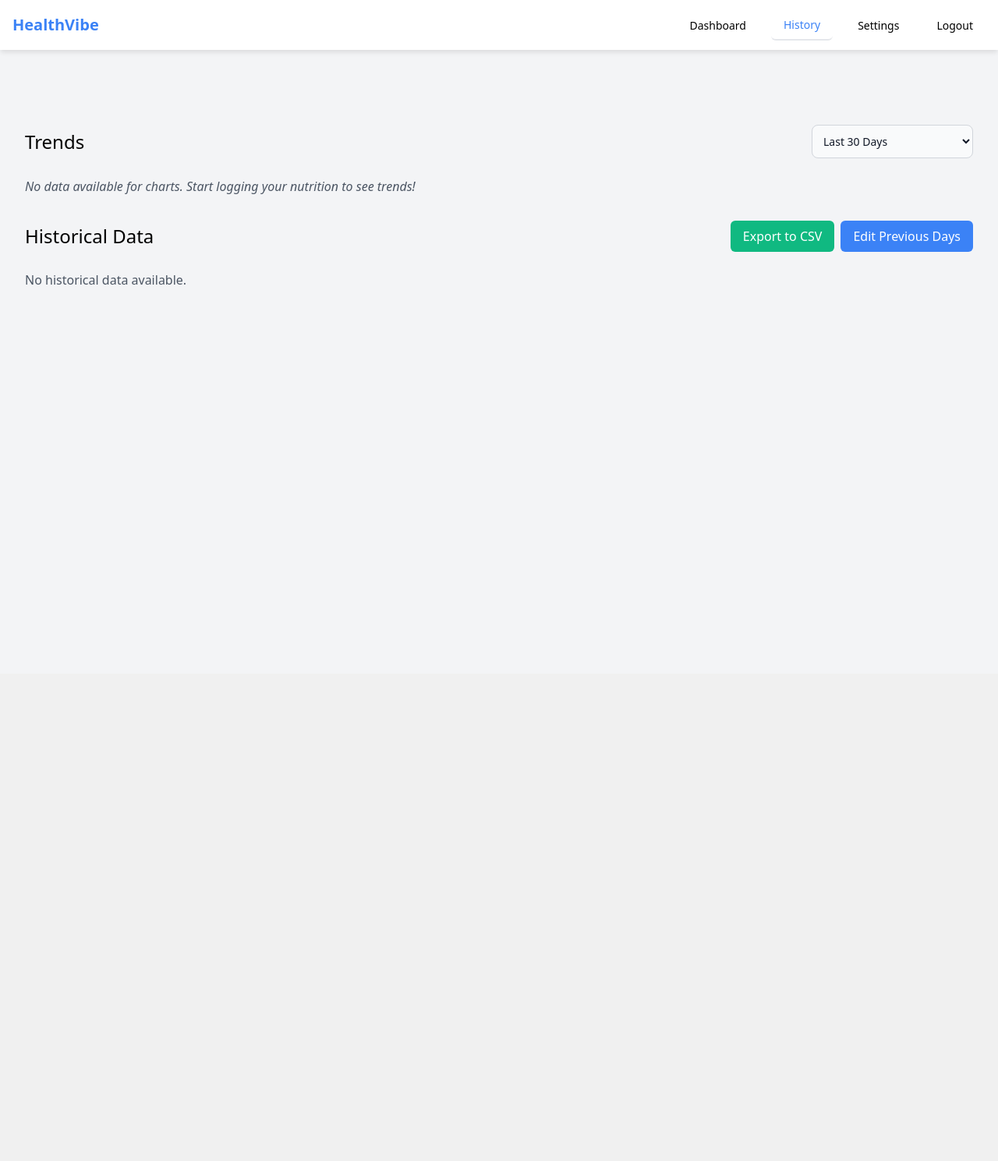
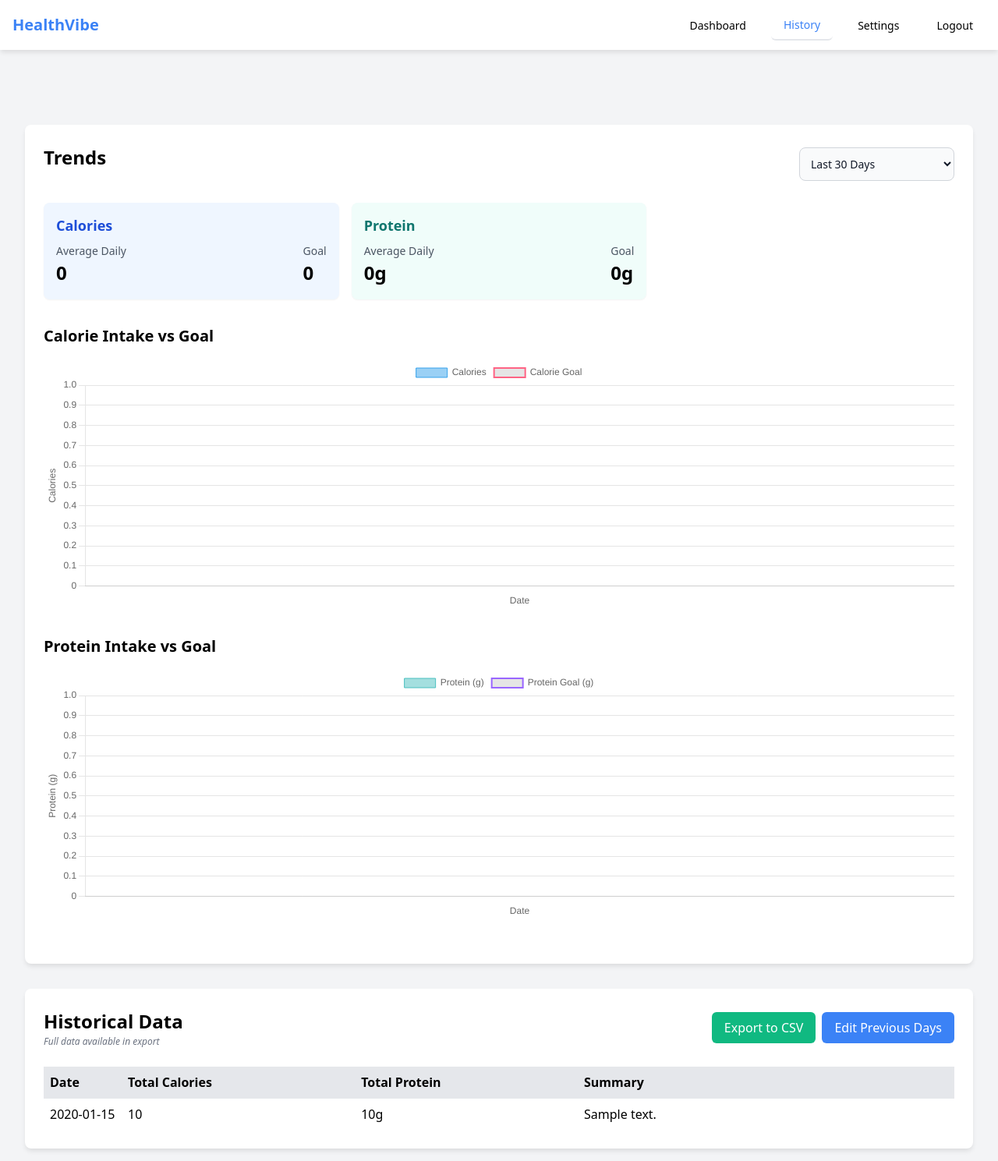
Before and after one commit to AndyIsBuilding/calorie_counter, a Flask app: page /history in a window 1280 px wide. Shown: the whole page at 78% size. Before the commit the page ends 365 px from the top, so only its background shows below. Run offline with Flask 3, Linux system fonts and the light colour scheme; a user stored in the database is signed in; tables that the repository leaves empty hold one stand-in row (values such as "Sample post"); data that the repository does not hold is empty; some libraries are stand-ins or nearby versions.

Commit message:
add history back, update tests

```diff
--- a/app.py
+++ b/app.py
@@ -101,7 +101,6 @@ class User(UserMixin):
         if self.weight_unit == 1:  # If user prefers lbs
             # Convert lbs to kg for storage (1 lb = 0.45359237 kg)
             stored_weight = weight * 0.45359237
-            print(f"Converting weight from lbs to kg for storage: {weight} lbs -> {stored_weight} kg")
 
         conn = sqlite3.connect(DB_PATH)
         c = conn.cursor()
@@ -112,11 +111,9 @@ class User(UserMixin):
 
         if existing_log:
             # Update existing log
-            print(f"Updating existing weight log for {date}: {stored_weight} kg")
             c.execute("UPDATE weight_logs SET weight = ? WHERE id = ?", (stored_weight, existing_log[0]))
         else:
             # Insert new log
-            print(f"Creating new weight log for {date}: {stored_weight} kg")
             c.execute("INSERT INTO weight_logs (date, weight, user_id) VALUES (?, ?, ?)",
                      (date, stored_weight, self.id))
 
@@ -138,15 +135,12 @@ class User(UserMixin):
 
         conn.close()
 
-        print(f"Retrieved {len(logs)} weight logs from database")
-
         # Convert weights to user's preferred unit
         converted_logs = []
         for date, weight in logs:
             if self.weight_unit == 1:  # If user prefers lbs
                 # Convert kg to lbs (1 kg = 2.20462 lbs)
                 converted_weight = round(weight * 2.20462, 1)
-                print(f"Converting weight from kg to lbs for display: {weight} kg -> {converted_weight} lbs")
                 converted_logs.append((date, converted_weight))
             else:
                 converted_logs.append((date, weight))
@@ -238,7 +232,6 @@ def init_db():
 
     # Add user_id column if it doesn't exist
     if 'user_id' not in column_names:
-        print("Adding user_id column to foods table")
         c.execute("ALTER TABLE foods ADD COLUMN user_id INTEGER")
         c.execute("UPDATE foods SET user_id = 1")  # Set default user_id to 1 for existing foods
 
@@ -342,7 +335,7 @@ def edit_history():
 @login_required
 def update_history():
     edit_date = request.form['edit_date']
-    print(f"Edit date: {edit_date}")
+
     existing_food_ids = request.form.getlist('existing_food_id[]')
     new_food_names = request.form.getlist('new_food_name[]')
     new_food_calories = request.form.getlist('new_food_calories[]')
@@ -1034,10 +1027,6 @@ def update_settings():
     current_weight = request.form.get('current_weight', type=float)
     weight_unit = request.form.get('weight_unit', type=int, default=0)  # Default to kg (0)
 
-    # Debug logging
-    print(f"Update settings: calorie_goal={calorie_goal}, protein_goal={protein_goal}, weight_goal={weight_goal}, current_weight={current_weight}, weight_unit={weight_unit}")
-    print(f"Previous weight unit: {current_user.weight_unit}")
-
     # Validate the input
     if calorie_goal is None or protein_goal is None:
         if request.headers.get('X-Requested-With') == 'XMLHttpRequest':
@@ -1071,7 +1060,6 @@ def update_settings():
         if weight_unit == 1:  # If user is using pounds
             # Convert from lbs to kg for storage (1 lb = 0.45359237 kg)
             weight_goal_kg = weight_goal * 0.45359237
-            print(f"Converting weight goal from lbs to kg for storage: {weight_goal} lbs -> {weight_goal_kg} kg")
             weight_goal = weight_goal_kg
 
     # Update the user's goals using the User class method
@@ -1104,26 +1092,33 @@ def update_settings():
 def history():
     conn = sqlite3.connect(DB_PATH)
     c = conn.cursor()
-    # Get data for the last 90 days (3 months) instead of just 30 days
-    ninety_days_ago = (get_local_date() - timedelta(days=90)).isoformat()
+
+    # Get all data for the user for charts (ascending order for proper timeline)
     c.execute("""SELECT date, total_calories, total_protein, summary, calorie_goal, protein_goal
                  FROM daily_summary
-                 WHERE date >= ? AND user_id = ?
-                 ORDER BY date ASC""", (ninety_days_ago, current_user.id))
-    summaries = c.fetchall()
+                 WHERE user_id = ?
+                 ORDER BY date ASC""", (current_user.id,))
+    all_summaries = c.fetchall()
 
-    # Get weight logs for the same period
+    # Get the same data but in descending order for the table display (most recent first)
+    c.execute("""SELECT date, total_calories, total_protein, summary, calorie_goal, protein_goal
+                 FROM daily_summary
+                 WHERE user_id = ?
+                 ORDER BY date DESC""", (current_user.id,))
+    weekly_summaries = c.fetchall()
+
+    # Get all weight logs for the user
     c.execute("""SELECT date, weight FROM weight_logs
-                 WHERE date >= ? AND user_id = ?
-                 ORDER BY date ASC""", (ninety_days_ago, current_user.id))
+                 WHERE user_id = ?
+                 ORDER BY date ASC""", (current_user.id,))
     weight_logs = c.fetchall()
 
-    # Format data for charts
-    dates = [entry[0] for entry in summaries]
-    calories = [entry[1] for entry in summaries]
-    proteins = [entry[2] for entry in summaries]
-    calorie_goals = [entry[4] for entry in summaries]
-    protein_goals = [entry[5] for entry in summaries]
+    # Format data for charts (using the ascending order data)
+    dates = [entry[0] for entry in all_summaries]
+    calories = [entry[1] for entry in all_summaries]
+    proteins = [entry[2] for entry in all_summaries]
+    calorie_goals = [entry[4] for entry in all_summaries]
+    protein_goals = [entry[5] for entry in all_summaries]
 
     # Format weight data
     weight_dates = [entry[0] for entry in weight_logs]
@@ -1145,12 +1140,8 @@ def history():
 
     conn.close()
 
-    # Debug logging
-    print(f"History data: {len(dates)} nutrition entries, {len(weight_dates)} weight entries")
-    print(f"Weight unit: {weight_unit}, Weight goal: {weight_goal}")
-
     return render_template('history.html',
-                          weekly_summaries=summaries,
+                          weekly_summaries=weekly_summaries,  # This is now in descending order
                           chart_dates=dates,
                           chart_calories=calories,
                           chart_proteins=proteins,
@@ -1164,10 +1155,7 @@ def history():
 @app.route('/remove_quick_add_food', methods=['POST'])
 @login_required
 def remove_quick_add_food():
-    print("remove_quick_add_food endpoint called")
     food_id = request.form.get('food_id')
-    print(f"Received food_id: {food_id}")
-    print(f"Request form data: {request.form}")
 
     if not food_id:
         if request.headers.get('X-Requested-With') == 'XMLHttpRequest':
@@ -1215,7 +1203,7 @@ def remove_quick_add_food():
         return redirect(url_for('settings'))
     except sqlite3.Error as e:
         conn.rollback()
-        print(f"Database error: {e}")
+
         if request.headers.get('X-Requested-With') == 'XMLHttpRequest':
             return jsonify({
                 'success': False,
--- a/static/js/dashboard.js
+++ b/static/js/dashboard.js
@@ -82,7 +82,6 @@ window.addEventListener('load', function() {
                         if (response.success) {
                             addQuickAddButton(response.food);
                             $('#addFoodForm')[0].reset();
-                            // Note: Not manually calling showToast here as ajaxSuccess in common.js will handle it
                         }
                     },
                     error: function(xhr, status, error) {
--- a/static/js/history.js
+++ b/static/js/history.js
@@ -127,13 +127,66 @@ function filterDataByDays(days) {
     };
 }
 
-// Initialize charts with default data (30 days)
-let filteredData = filterDataByDays('30');
+// Wrap all initialization code in a DOMContentLoaded event listener
+document.addEventListener('DOMContentLoaded', function() {
+    // Calculate the actual data range in days
+    let oldestDate = null;
+    if (allDates.length > 0) {
+        // Find the oldest date in nutrition data
+        oldestDate = new Date(Math.min(...allDates.map(d => new Date(d))));
+
+        // Check if we have weight data that goes back further
+        if (allWeightDates.length > 0) {
+            const oldestWeightDate = new Date(Math.min(...allWeightDates.map(d => new Date(d))));
+
+            if (oldestWeightDate < oldestDate) {
+                oldestDate = oldestWeightDate;
+            }
+        }
+    }
+
+    // Calculate days of data available
+    let daysOfDataAvailable = 0;
+    if (oldestDate) {
+        const today = new Date();
+        const diffTime = Math.abs(today - oldestDate);
+        daysOfDataAvailable = Math.ceil(diffTime / (1000 * 60 * 60 * 24));
+    }
+
+    // Update time range selector options based on available data
+    const timeRangeSelector = document.getElementById('timeRangeSelector');
+    if (timeRangeSelector) {
+        // Remove options that exceed our data range
+        Array.from(timeRangeSelector.options).forEach(option => {
+            const value = parseInt(option.value);
+            if (!isNaN(value) && value > daysOfDataAvailable) {
+                option.disabled = true;
+                option.text += ` (insufficient data - only ${daysOfDataAvailable} days available)`;
+            }
+        });
+
+        // Set the default selection to the appropriate option
+        if (daysOfDataAvailable <= 7) {
+            timeRangeSelector.value = 'all';
+        } else if (daysOfDataAvailable <= 14) {
+            timeRangeSelector.value = '7';
+        } else if (daysOfDataAvailable <= 30) {
+            timeRangeSelector.value = '14';
+        } else {
+            timeRangeSelector.value = '30'; // Default to 30 days
+        }
+    }
+
+    // Initialize charts with default data (30 days or all if less data available)
+    let initialTimeRange = timeRangeSelector ? timeRangeSelector.value : '30';
+    let filteredData = filterDataByDays(initialTimeRange);
     updateSummaryStats(filteredData);
 
     // Calorie Chart
-const calorieCtx = document.getElementById('calorieChart').getContext('2d');
-const calorieChart = new Chart(calorieCtx, {
+    const calorieCtx = document.getElementById('calorieChart')?.getContext('2d');
+    let calorieChart;
+    if (calorieCtx) {
+        calorieChart = new Chart(calorieCtx, {
             type: 'bar',
             data: {
                 labels: formatDates(filteredData.dates),
@@ -196,10 +249,13 @@ const calorieChart = new Chart(calorieCtx, {
                 }
             }
         });
+    }
 
     // Protein Chart
-const proteinCtx = document.getElementById('proteinChart').getContext('2d');
-const proteinChart = new Chart(proteinCtx, {
+    const proteinCtx = document.getElementById('proteinChart')?.getContext('2d');
+    let proteinChart;
+    if (proteinCtx) {
+        proteinChart = new Chart(proteinCtx, {
             type: 'bar',
             data: {
                 labels: formatDates(filteredData.dates),
@@ -262,15 +318,17 @@ const proteinChart = new Chart(proteinCtx, {
                 }
             }
         });
+    }
 
     // Weight Chart (replace Jinja conditional)
+    let weightChart;
     if (allWeights.length > 0) {
-    const weightCtx = document.getElementById('weightChart').getContext('2d');
-
+        const weightCtx = document.getElementById('weightChart')?.getContext('2d');
+        if (weightCtx) {
             // Create an array of the weight goal for each date point
             let weightGoalArray = Array(filteredData.weights.length).fill(weightGoal);
 
-    const weightChart = new Chart(weightCtx, {
+            weightChart = new Chart(weightCtx, {
                 type: 'line',
                 data: {
                     labels: formatDates(filteredData.weightDates),
@@ -338,26 +396,49 @@ if (allWeights.length > 0) {
                     }
                 }
             });
+        }
+    }
 
     // Time range selector event listener
-    document.getElementById('timeRangeSelector').addEventListener('change', function() {
-        // ... existing update code ...
+    if (timeRangeSelector) {
+        timeRangeSelector.addEventListener('change', function() {
+            // Get the selected time range
+            const selectedDays = this.value;
 
-        // Update weight chart (replace Jinja conditional)
-        weightGoalArray = Array(filteredData.weights.length).fill(weightGoal);
+            // Filter data based on selected time range
+            filteredData = filterDataByDays(selectedDays);
+
+            // Update summary statistics
+            updateSummaryStats(filteredData);
+
+            // Update calorie chart
+            if (calorieChart) {
+                calorieChart.data.labels = formatDates(filteredData.dates);
+                calorieChart.data.datasets[0].data = filteredData.calories;
+                calorieChart.data.datasets[1].data = filteredData.calorieGoals;
+                calorieChart.update();
+            }
+
+            // Update protein chart
+            if (proteinChart) {
+                proteinChart.data.labels = formatDates(filteredData.dates);
+                proteinChart.data.datasets[0].data = filteredData.proteins;
+                proteinChart.data.datasets[1].data = filteredData.proteinGoals;
+                proteinChart.update();
+            }
+
+            // Update weight chart if it exists
+            if (weightChart) {
+                const weightGoalArray = Array(filteredData.weights.length).fill(weightGoal);
                 weightChart.data.labels = formatDates(filteredData.weightDates);
                 weightChart.data.datasets[0].data = filteredData.weights;
-        weightChart.data.datasets[0].label = `Weight (${weightUnit})`;
 
-        if (weightGoal) {
+                if (weightGoal && weightChart.data.datasets.length > 1) {
                     weightChart.data.datasets[1].data = weightGoalArray;
-            weightChart.data.datasets[1].label = `Weight Goal (${weightUnit})`;
                 }
 
-        // Update y-axis title
-        weightChart.options.scales.y.title.text = `Weight (${weightUnit})`;
-
                 weightChart.update();
+            }
         });
     }
 
@@ -369,3 +450,4 @@ document.querySelectorAll('a[href]').forEach(link => {
             link.href = URLS.editHistory;
         }
     });
+});
--- a/static/styles.css
+++ b/static/styles.css
@@ -49,7 +49,10 @@
 .dashboard-card,
 .history-card,
 .error-container {
-    composes: card-base;
+    background-color: white;
+    padding: 1.5rem;
+    border-radius: var(--radius-lg);
+    box-shadow: var(--shadow-md);
 }
 
 /* Common Title Styles */
@@ -60,13 +63,15 @@
 
 .page-title,
 .history-title {
-    composes: title-base;
+    font-weight: 700;
+    margin-bottom: 1rem;
     font-size: 1.5rem;  /* text-2xl */
 }
 
 .dashboard-title,
 .section-title {
-    composes: title-base;
+    font-weight: 700;
+    margin-bottom: 1rem;
     font-size: 1.25rem;  /* text-xl */
 }
 
@@ -90,12 +96,22 @@
 .button-home,
 .button-edit,
 .button-update {
-    composes: button-primary;
+    border-radius: var(--radius);
+    transition: all 0.2s ease;
+    background-color: var(--primary);
+    color: white;
+}
+
+.button-home:hover,
+.button-edit:hover,
+.button-update:hover {
+    background-color: var(--primary-hover);
 }
 
 /* Success Button Variants */
 .button-success {
-    composes: button-base;
+    border-radius: var(--radius);
+    transition: all 0.2s ease;
     background-color: var(--success);
     color: white;
 }
@@ -106,12 +122,21 @@
 
 .button-add,
 .button-export {
-    composes: button-success;
+    border-radius: var(--radius);
+    transition: all 0.2s ease;
+    background-color: var(--success);
+    color: white;
+}
+
+.button-add:hover,
+.button-export:hover {
+    background-color: var(--success-hover);
 }
 
 /* Error Button Variants */
 .button-error {
-    composes: button-base;
+    border-radius: var(--radius);
+    transition: all 0.2s ease;
     background-color: var(--error);
     color: white;
 }
@@ -133,11 +166,15 @@
 }
 
 .stats-card-base {
-    composes: stats-card;
+    padding: 1rem;
+    border-radius: var(--radius-lg);
+    box-shadow: var(--shadow-sm);
 }
 
 .stats-card-calories {
-    composes: stats-card-base;
+    padding: 1rem;
+    border-radius: var(--radius-lg);
+    box-shadow: var(--shadow-sm);
     background-color: var(--blue-50);
 }
 
@@ -146,7 +183,9 @@
 }
 
 .stats-card-protein {
-    composes: stats-card-base;
+    padding: 1rem;
+    border-radius: var(--radius-lg);
+    box-shadow: var(--shadow-sm);
     background-color: var(--teal-50);
 }
 
@@ -181,7 +222,23 @@
 .summary-table,
 .history-table,
 .log-table {
-    composes: table-base;
+    width: 100%;
+}
+
+.summary-table th,
+.summary-table td,
+.history-table th,
+.history-table td,
+.log-table th,
+.log-table td {
+    padding: 0.5rem;
+    text-align: left;
+}
+
+.summary-table thead tr,
+.history-table thead tr,
+.log-table thead tr {
+    background-color: var(--gray-200);
 }
 
 /* Progress Bar Styles */
--- a/templates/edit_history.html
+++ b/templates/edit_history.html
@@ -70,15 +70,15 @@
             </table>
         </div>
 
-        <button type="button" id="add-food" class="button-add py-2 px-4 mt-4 mb-6">
+        <button type="button" id="add-food" class="bg-green-500 hover:bg-green-600 text-white py-2 px-4 mt-4 mb-6 rounded-md transition-colors">
             Add Food
         </button>
 
         <div class="flex gap-4">
-            <button type="submit" class="button-update py-2 px-4 mt-3">
+            <button type="submit" class="bg-blue-500 hover:bg-blue-600 text-white py-2 px-4 mt-3 rounded-md transition-colors">
                 Update Daily Log
             </button>
-            <a href="{{ url_for('dashboard') }}" class="button-cancel py-2 px-4 mt-3">
+            <a href="{{ url_for('dashboard') }}" class="bg-gray-500 hover:bg-gray-600 text-white py-2 px-4 mt-3 rounded-md transition-colors text-center">
                 Cancel
             </a>
         </div>
--- a/templates/history.html
+++ b/templates/history.html
@@ -48,8 +48,7 @@
                         <option value="30" selected>Last 30 Days</option>
                         <option value="60">Last 60 Days</option>
                         <option value="90">Last 90 Days (3 Months)</option>
-                        <option value="180">Last 180 Days (6 Months)</option>
-                        <option value="365">Last 365 Days (1 Year)</option>
+                        <option value="all">All Available Data</option>
                     </select>
                 </div>
             </div>
@@ -136,7 +135,10 @@
         <!-- Historical Data Section -->
         <div class="history-card">
             <div class="flex flex-col sm:flex-row justify-between items-start sm:items-center mb-6">
-                <h2 class="history-title mb-4 sm:mb-0">Historical Data</h2>
+                <div>
+                    <h2 class="history-title mb-1 sm:mb-0">Historical Data</h2>
+                    <p class="text-xs text-gray-500 italic">Full data available in export</p>
+                </div>
                 <div class="flex flex-col sm:flex-row gap-2 w-full sm:w-auto">
                     <a href="#" onclick="window.location.href=URLS.exportCsv" class="button-export py-2 px-4 text-center">Export to CSV</a>
                     <a href="#" onclick="window.location.href=URLS.editHistory" class="button-edit py-2 px-4 text-center">Edit Previous Days</a>
@@ -155,7 +157,7 @@
                         </tr>
                     </thead>
                     <tbody>
-                        {% for date, calories, protein, summary, calorie_goal, protein_goal in weekly_summaries %}
+                        {% for date, calories, protein, summary, calorie_goal, protein_goal in weekly_summaries[:7] %}
                         <tr class="border-t">
                             <td class="date-column">{{ date }}</td>
                             <td>{{ "{:,}".format(calories) }}</td>
--- a/templates/settings.html
+++ b/templates/settings.html
@@ -225,7 +225,6 @@
         </div>
 
         <!-- Manage Quick Add Foods -->
-        {% if ajax_only %}
         <div id="quick-add-foods-container" class="mt-4">
             {% if foods %}
             <div class="grid grid-cols-1 sm:grid-cols-2 md:grid-cols-3 gap-4">
@@ -248,7 +247,6 @@
             </div>
             {% endif %}
         </div>
-        {% endif %}
     </div>
 </div>
 
```
Also changed, not shown: other parts of static/styles.css (+23 -5 lines), static/js/edit_history.js (+9 -3 lines), static/js/settings.js (+6 -24 lines), tests/test_auth.py (+3 -13 lines), tests/test_settings_routes.py (+17 -1 lines), tests/test_user_management.py (+1 -9 lines). Lines whose indentation alone changed are shown as unchanged.
